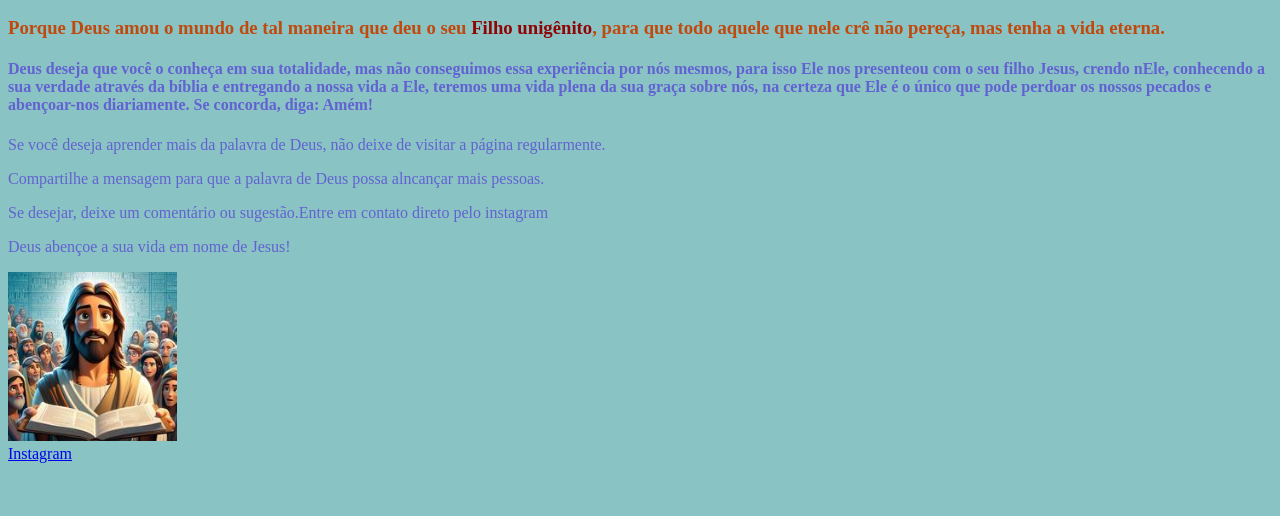
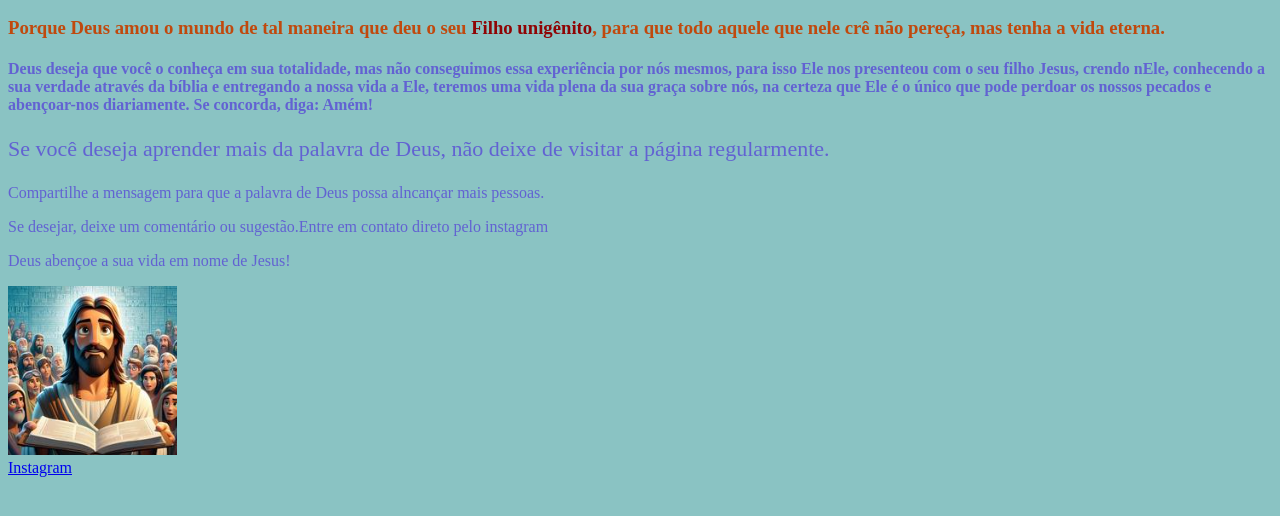
Before and after one commit to Aninha-create/tarefa-blog, a plain HTML site: page index.html in a window 1280 px wide. Shown: the part 168-684 px from the top of the page. Drawn offline with Linux system fonts and the light colour scheme.

Commit message:
Inseri a class na linha 11 para estilizar pelo css o texto.

```diff
--- a/index.html
+++ b/index.html
@@ -8,12 +8,12 @@
 </head>
 <body>
     <header><h1>Conhecendo a Deus de forma simples e maravilhosa:</h1></header>
-    <main>
+    <main class="Apresentacao">
         <h1>Para hoje um <strong class="palavra-destaque">versículo</strong> de aprendizado e reflexão!</h1>
         <h2>Evangelho de João 3:16</h2>
         <h3 class="cor-diferente">Porque Deus amou o mundo de tal maneira que deu o seu <strong class="outra-cor">Filho unigênito</strong>, para que todo aquele que nele crê não pereça, mas tenha a vida eterna.</h3>
         <h4>Deus deseja que você o conheça em sua totalidade, mas não conseguimos essa experiência por nós mesmos, para isso Ele nos presenteou com o seu filho Jesus, crendo nEle, conhecendo a sua verdade através da bíblia e entregando a nossa vida a Ele, teremos uma vida plena da sua graça sobre nós, na certeza que Ele é o único que pode perdoar os nossos pecados e abençoar-nos diariamente. Se concorda, diga: Amém!</h4>
-        <p>Se você deseja aprender mais da palavra de Deus, não deixe de visitar a página regularmente.</p>
+        <p class="apresentacao__texto">Se você deseja aprender mais da palavra de Deus, não deixe de visitar a página regularmente.</p>
         <p>Compartilhe a mensagem para que a palavra de Deus possa alncançar mais pessoas.</p>
         <p>Se desejar, deixe um comentário ou sugestão.Entre em contato direto pelo instagram</p>
         <p>Deus abençoe a sua vida em nome de Jesus!</p>
```
